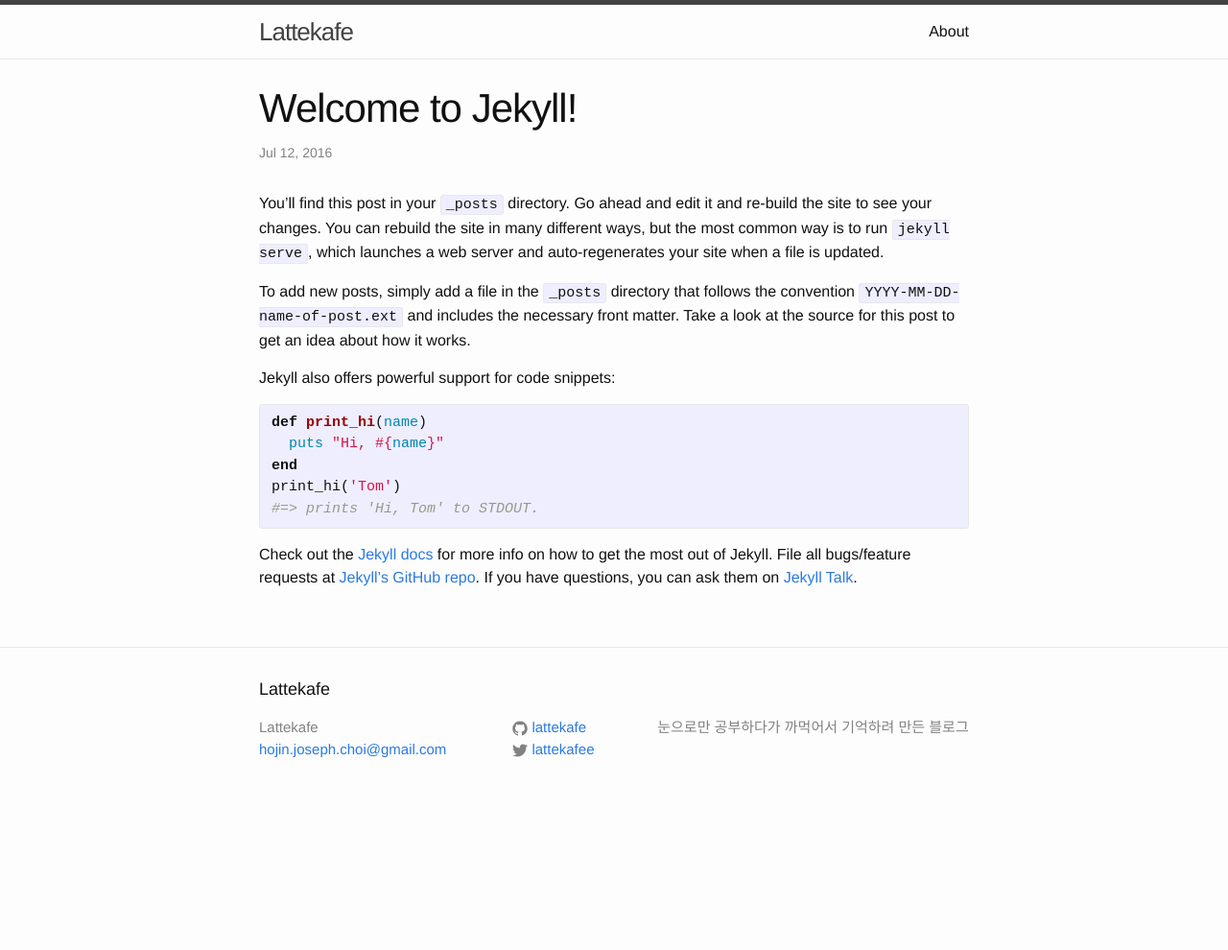
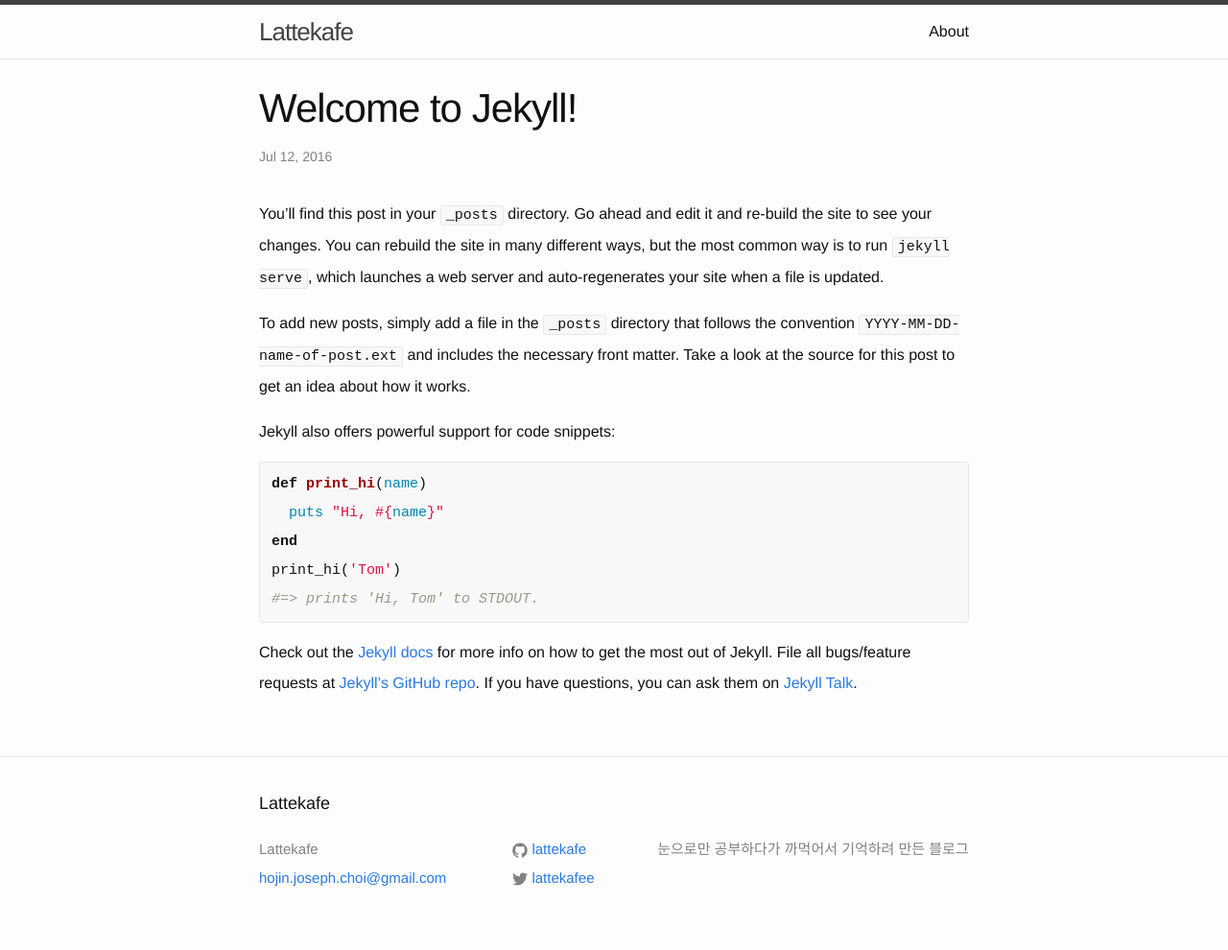
Before and after one commit to hojin-choi/lattekafe.github.io, a Jekyll site: the page built from _posts/2016-07-13-welcome-to-jekyll.markdown, in a window 1280 px wide. Shown: the whole page at 96% size. Built offline with Jekyll 4.4.1, drawn with Linux system fonts in a browser that asks for light colours; comment, search, counter and statistics services are not loaded; before the commit the page ends 900 px from its top, so only the background shows below that.

Commit message:
change layout design

```diff
--- a/_layouts/post.html
+++ b/_layouts/post.html
@@ -12,5 +12,11 @@
     {{ content }}
   </div>
 
+  <div class="post-tags">
+    {% for tag in page.tags %}
+      <span class="post-meta">#{{ tag }}</span>
+    {% endfor %}
+  </div>
+
   {% include comments.html %}
 </article>
--- a/_sass/_base.scss
+++ b/_sass/_base.scss
@@ -132,7 +132,8 @@
     font-size: 15px;
     border: 1px solid $grey-color-light;
     border-radius: 3px;
-    background-color: #eef;
+    /* background-color: #eef; */
+    background-color: #f8f8f8;
 }
 
 code {
@@ -150,6 +151,47 @@
     }
 }
 
+/**
+ * table formatting
+ */
+table {
+    padding: 0;
+    margin-bottom: 10px;
+    border-collapse: collapse;
+}
+
+table tr {
+    border-top: 1px solid #cccccc;
+    background-color: white;
+    margin: 0;
+    padding: 0;
+}
+
+table tr:nth-child(2n) {
+}
+
+table tr th {
+    background-color: #f8f8f8;
+    font-weight: bold;
+    border: 1px solid #cccccc;
+    text-align: left;
+    margin: 0;
+    padding: 6px 13px;
+}
+table tr td {
+    border: 1px solid #cccccc;
+    text-align: left;
+    margin: 0;
+    padding: 6px 13px;
+}
+
+table tr th :first-child, table tr td :first-child {
+    margin-top: 0;
+}
+
+table tr th :last-child, table tr td :last-child {
+    margin-bottom: 0;
+}
 
 
 /**
--- a/_sass/_syntax-highlighting.scss
+++ b/_sass/_syntax-highlighting.scss
@@ -6,7 +6,8 @@
     @extend %vertical-rhythm;
 
     .highlighter-rouge & {
-      background: #eef;
+      /* background-color: #eef; */
+      background-color: #f8f8f8;
     }
 
     .c     { color: #998; font-style: italic } // Comment
--- a/css/main.scss
+++ b/css/main.scss
@@ -10,7 +10,7 @@
 $base-font-size:   16px;
 $base-font-weight: 400;
 $small-font-size:  $base-font-size * 0.875;
-$base-line-height: 1.5;
+$base-line-height: 2;
 
 $spacing-unit:     30px;
 
```
Also changed, not shown: index.html (+8 -6 lines).
